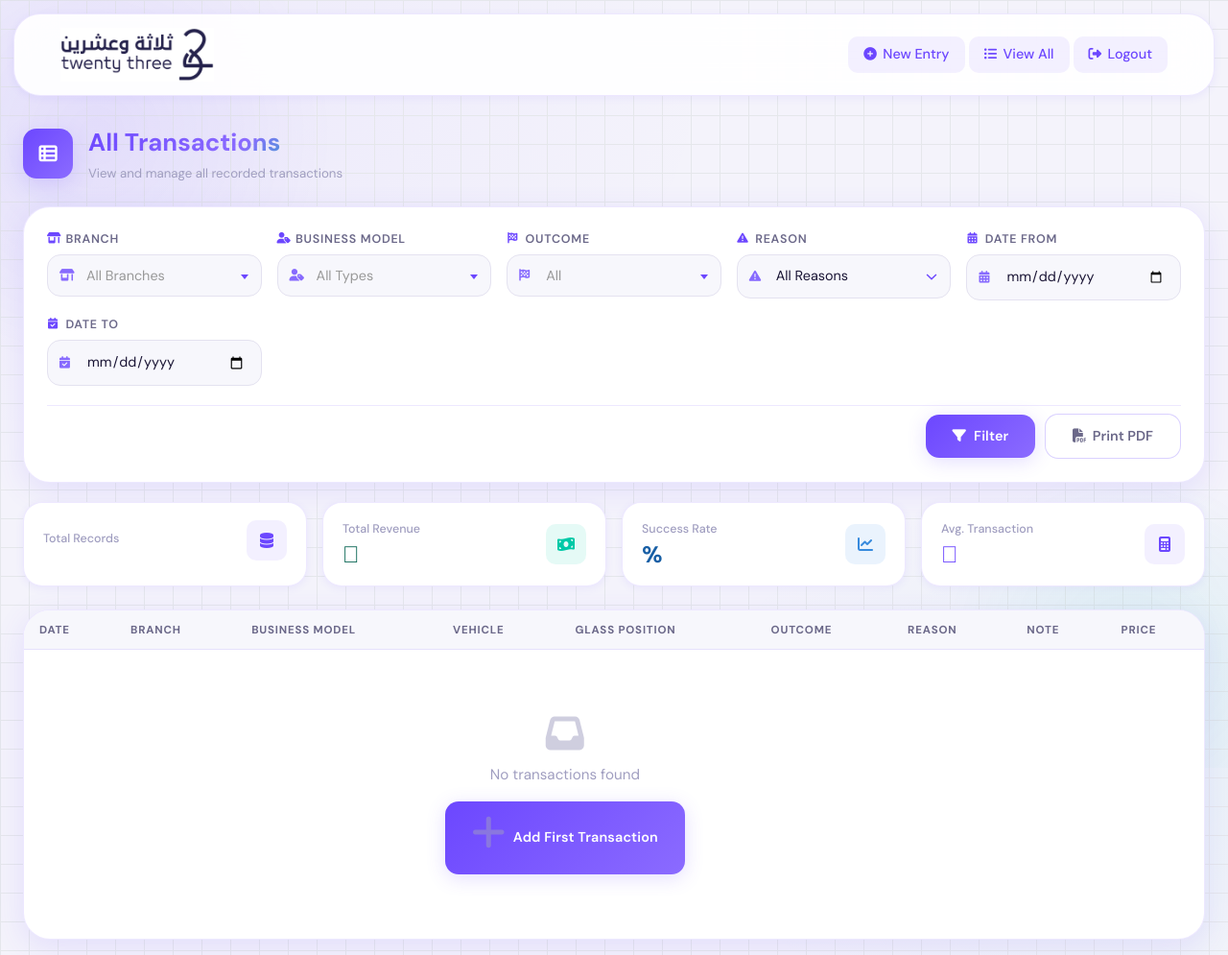
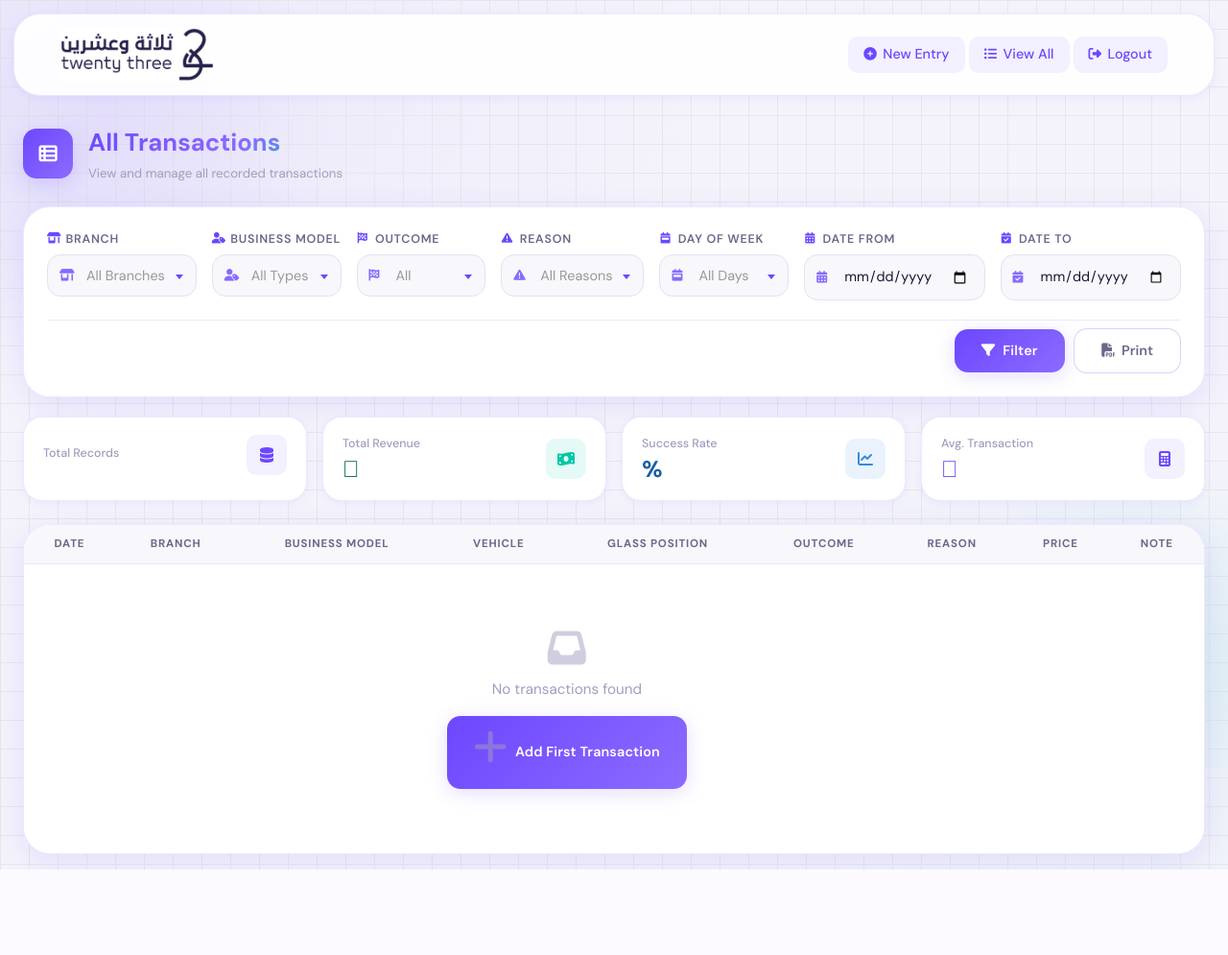
Before and after one commit to rajkumarbk/kpi, a Django app: template core/templates/core/transaction_list.html in a window 1280 px wide. Shown: the whole page at 96% size. After the commit the page ends 906 px from the top, so only its background shows below. Run offline with Django 5.2, Linux system fonts and the light colour scheme; the template is opened without the code that fills it, so the values that code supplies are empty; some libraries are stand-ins or nearby versions.

Commit message:
filter add

```diff
--- a/core/models.py
+++ b/core/models.py
@@ -6,7 +6,7 @@ from django.contrib.auth.models import User
 # ---------- Master Data Models ----------
 class Branch(models.Model):
     COMPANY_CHOICES = [
-        ('Al Salem Auto Glass', 'Al Salem Auto Glass'),
+        ('AlSalem Auto Glass', 'AlSalem Auto Glass'),
         ('Watam Auto Glass', 'Watam Auto Glass'),
     ]
     company = models.CharField(max_length=20, choices=COMPANY_CHOICES)
--- a/core/templates/core/transaction_list.html
+++ b/core/templates/core/transaction_list.html
@@ -34,7 +34,7 @@
 /* Filter card */
 .filter-grid {
     display: grid;
-    grid-template-columns: repeat(5, 1fr);
+    grid-template-columns: repeat(7, 1fr);
     gap: 1rem;
 }
 @media (max-width: 900px) { .filter-grid { grid-template-columns: repeat(2, 1fr); } }
@@ -104,7 +104,7 @@ thead tr {
 }
 thead th {
     padding: 0.7rem 1rem !important;
-    text-align: left;
+    text-align: center;
     font-size: 0.72rem;
     font-weight: 700;
     color: var(--text-secondary);
@@ -118,7 +118,7 @@ tbody tr {
 }
 tbody tr:last-child { border-bottom: none; }
 tbody tr:hover { background: var(--primary-subtle); }
-tbody td { padding: 0.7rem 1rem !important; font-size: 0.875rem; color: var(--text-secondary); white-space: nowrap; }
+tbody td { padding: 0.7rem 1rem !important; font-size: 0.875rem; color: var(--text-secondary); white-space: nowrap; text-align: center; }
 tbody td.id-cell { font-family: 'DM Mono', monospace; font-size: 0.78rem; color: var(--text-muted); font-weight: 500; }
 
 /* Badges */
@@ -256,12 +256,29 @@ tbody td.id-cell { font-family: 'DM Mono', monospace; font-size: 0.78rem; color:
                     </div>
                 </div>
 
+            <div class="field-group">
+            <div class="field-label"><i class="fas fa-calendar-week"></i>Day of Week</div>
+            <div class="field-icon-wrap">
+                <i class="field-icon fas fa-calendar-week"></i>
+                <select name="day_of_week" class="form-input" id="filter-day">
+                        <option value="">All Days</option>
+                        <option value="1" {% if request.GET.day_of_week == "1" %}selected{% endif %}>Sunday</option>
+                        <option value="2" {% if request.GET.day_of_week == "2" %}selected{% endif %}>Monday</option>
+                        <option value="3" {% if request.GET.day_of_week == "3" %}selected{% endif %}>Tuesday</option>
+                        <option value="4" {% if request.GET.day_of_week == "4" %}selected{% endif %}>Wednesday</option>
+                        <option value="5" {% if request.GET.day_of_week == "5" %}selected{% endif %}>Thursday</option>
+                        <option value="6" {% if request.GET.day_of_week == "6" %}selected{% endif %}>Friday</option>
+                        <option value="7" {% if request.GET.day_of_week == "7" %}selected{% endif %}>Saturday</option>
+                    </select>
+                </div>
+                </div>
+
                 <!-- Date From -->
                 <div class="field-group">
                     <div class="field-label"><i class="fas fa-calendar-days"></i>Date From</div>
                     <div class="field-icon-wrap">
                         <i class="field-icon fas fa-calendar-days"></i>
-                        <input type="date" name="date_from" id="filter-date-from" value="{{ request.GET.date_from }}" class="form-input">
+                        <input type="date" name="date_from" id="filter-date-from" value="{{ request.GET.date_from }}" class="form-input" onclick="this.showPicker()">
                     </div>
                 </div>
 
@@ -270,7 +287,7 @@ tbody td.id-cell { font-family: 'DM Mono', monospace; font-size: 0.78rem; color:
                     <div class="field-label"><i class="fas fa-calendar-check"></i>Date To</div>
                     <div class="field-icon-wrap">
                         <i class="field-icon fas fa-calendar-check"></i>
-                        <input type="date" name="date_to" id="filter-date-to" value="{{ request.GET.date_to }}" class="form-input">
+                        <input type="date" name="date_to" id="filter-date-to" value="{{ request.GET.date_to }}" class="form-input" onclick="this.showPicker()">
                     </div>
                 </div>
 
@@ -283,7 +300,7 @@ tbody td.id-cell { font-family: 'DM Mono', monospace; font-size: 0.78rem; color:
                         <i class="fas fa-filter"></i>Filter
                     </button>
                     <a href="#" id="print-pdf-btn" class="btn-secondary" style="display:inline-flex;align-items:center;gap:0.4rem;">
-                        <i class="fas fa-file-pdf"></i>Print PDF
+                        <i class="fas fa-file-pdf"></i>Print
                     </a>
                 </div>
             </div>
@@ -352,8 +369,8 @@ tbody td.id-cell { font-family: 'DM Mono', monospace; font-size: 0.78rem; color:
                         <th>Glass Position</th>
                         <th>Outcome</th>
                         <th>Reason</th>
+                        <th>Price</th>
                         <th>Note</th>
-                        <th>Price</th>
                         {% if request.user.userprofile.role == 'admin' %}
                         <th>Actions</th>
                         {% endif %}
@@ -382,18 +399,18 @@ tbody td.id-cell { font-family: 'DM Mono', monospace; font-size: 0.78rem; color:
                                 <span style="color:var(--text-muted);">—</span>
                             {% endif %}
                         </td>
+                        <td>
+                            {% if transaction.price %}
+                                <span class="price-val">⃁{{ transaction.price }}</span>
+                            {% else %}
+                                <span class="price-nil">—</span>
+                            {% endif %}
+                        </td>
                         <td class="note-cell" dir="auto">
                             {% if transaction.note %}
                                 {{ transaction.note }}
                             {% else %}
                                 <span style="color:var(--text-muted);">—</span>
-                            {% endif %}
-                        </td>
-                        <td>
-                            {% if transaction.price %}
-                                <span class="price-val">⃁{{ transaction.price }}</span>
-                            {% else %}
-                                <span class="price-nil">—</span>
                             {% endif %}
                         </td>
                         {% if request.user.userprofile.role == 'admin' %}
@@ -473,10 +490,12 @@ $(document).ready(function () {
     initSelect2('#filter-branch', 'All Branches');
     initSelect2('#filter-ctype', 'All Types');
     initSelect2('#filter-outcome', 'All');
+    initSelect2('#filter-reason', 'All Reasons');
+    initSelect2('#filter-day', 'All Days');
 
     /* ─── Clear button visibility ─── */
     var params = new URLSearchParams(window.location.search);
-    var filterKeys = ['branch', 'business_model', 'outcome', 'date_from', 'date_to'];
+    var filterKeys = ['branch', 'business_model', 'outcome', 'reason', 'day_of_week', 'date_from', 'date_to'];
     var hasFilter = filterKeys.some(function(k) { return params.get(k); });
     if (hasFilter) $('#clear-btn').show();
 
@@ -485,13 +504,15 @@ $(document).ready(function () {
         var branch   = $('#filter-branch').val();
         var ctype    = $('#filter-ctype').val();
         var outcome  = $('#filter-outcome').val();
+        var reason   = $('#filter-reason').val();
+        var dayOfWeek = $('#filter-day').val();
         var dateFrom = $('#filter-date-from').val();
         var dateTo   = $('#filter-date-to').val();
-        var any = branch || ctype || outcome || dateFrom || dateTo;
+        var any = branch || ctype || outcome || reason || dayOfWeek || dateFrom || dateTo;
         $('#clear-btn').toggle(!!any);
     }
 
-    $('#filter-branch, #filter-ctype, #filter-outcome').on('change', checkFilters);
+    $('#filter-branch, #filter-ctype, #filter-outcome, #filter-reason, #filter-day').on('change', checkFilters);
     $('#filter-date-from, #filter-date-to').on('change', checkFilters);
 
     /* ─── Print PDF ─── */
--- a/core/views.py
+++ b/core/views.py
@@ -115,6 +115,7 @@ def transaction_list(request):
     reason = request.GET.get('reason')
     date_from = request.GET.get('date_from')
     date_to = request.GET.get('date_to')
+    day_of_week = request.GET.get('day_of_week')
 
     if branch and request.user.userprofile.role == 'admin':
         transactions = transactions.filter(branch_id=branch)
@@ -128,6 +129,8 @@ def transaction_list(request):
         transactions = transactions.filter(created_at__date__gte=date_from)
     if date_to:
         transactions = transactions.filter(created_at__date__lte=date_to)
+    if day_of_week:
+        transactions = transactions.filter(created_at__week_day=day_of_week)
 
     transactions = transactions.order_by('-created_at')
 
@@ -155,6 +158,7 @@ def transaction_list(request):
         'branches': Branch.objects.all(),
         'business_models': BusinessModel.objects.all(),
         'reasons': Reason.objects.all(),
+        'day_of_week': day_of_week,
     }
     return render(request, 'core/transaction_list.html', context)
 
```
Also changed, not shown: core/migrations/0020_alter_branch_company.py (added).
